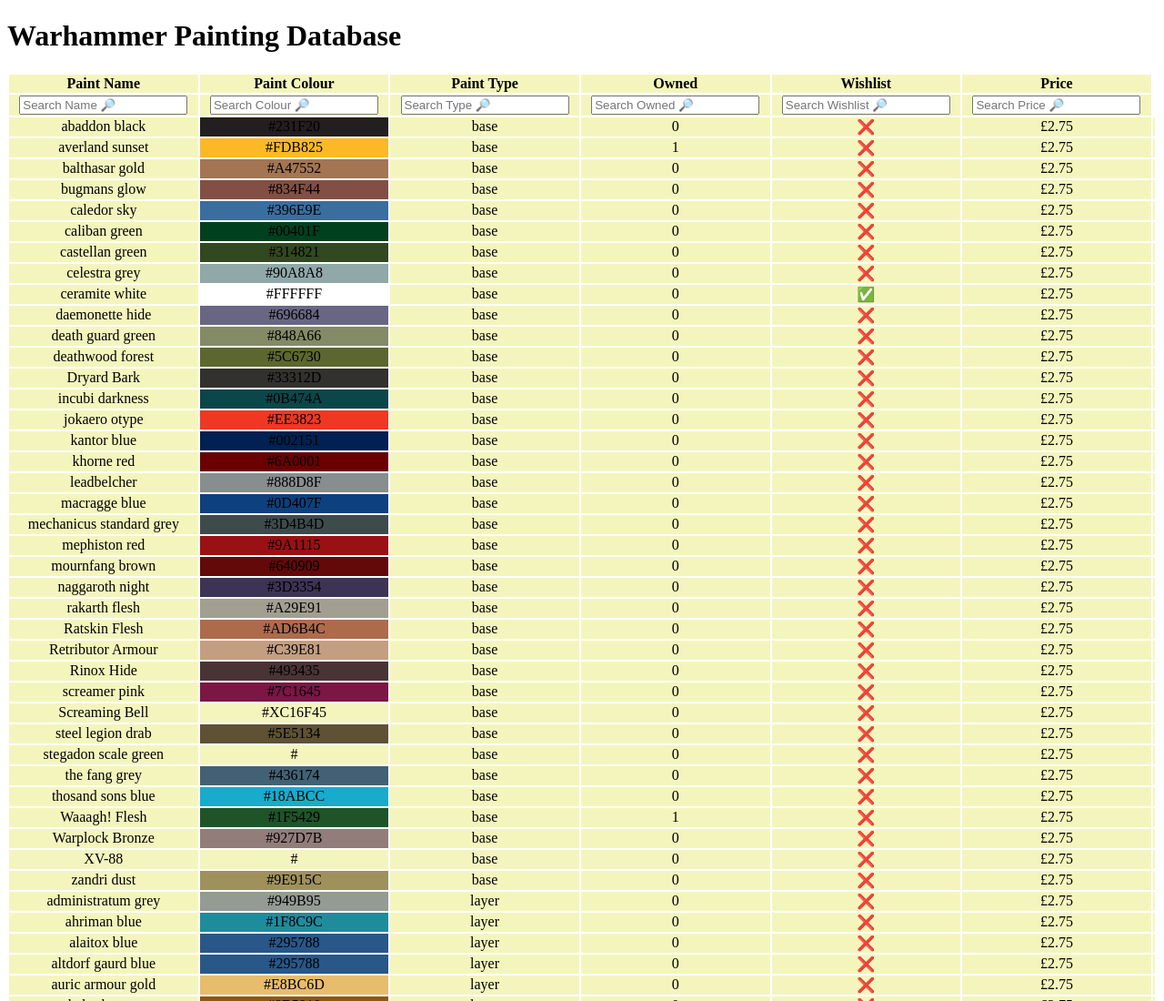
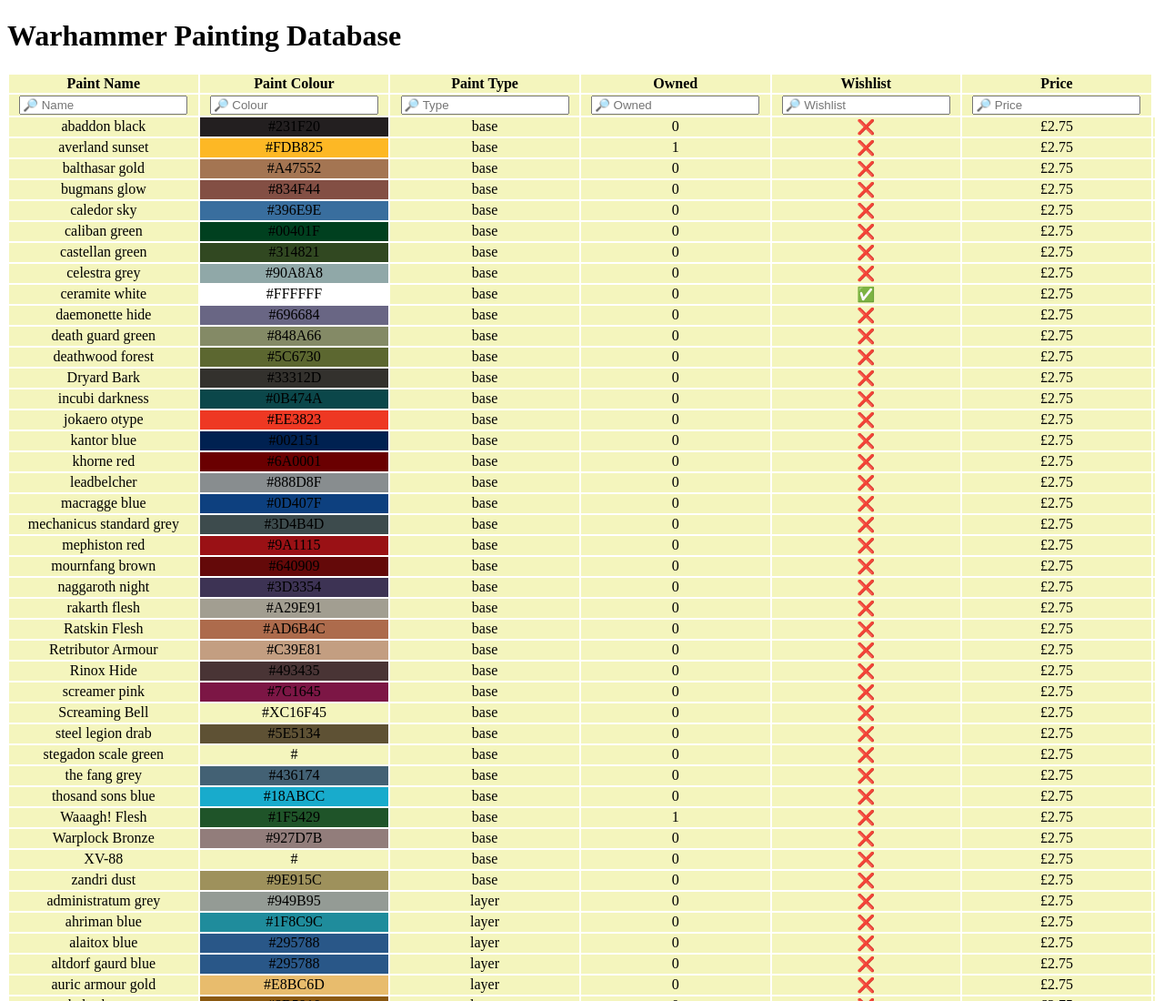
Before and after one commit to barnziebus/inventory-manager, a plain HTML site: page index.html in a window 1280 px wide. Shown: the top 1100 px of the page at 91% size. Drawn offline with Linux system fonts and the light colour scheme.

Commit message:
changed search placeholders

```diff
--- a/index.html
+++ b/index.html
@@ -21,12 +21,12 @@
                 <!-- <th>Delete</th>  -->
             </tr>
             <tr>
-                <td><input type="text" id="nameSearchInput" placeholder="Search Name 🔎"></td>
-                <td><input type="text" id="colorSearchInput" placeholder="Search Colour 🔎"></td>
-                <td><input type="text" id="typeSearchInput" placeholder="Search Type 🔎"></td>
-                <td><input type="text" id="ownedSearchInput" placeholder="Search Owned 🔎"></td>
-                <td><input type="text" id="wishlistSearchInput" placeholder="Search Wishlist 🔎"></td>
-                <td><input type="text" id="priceSearchInput" placeholder="Search Price 🔎"></td>
+                <td><input type="text" id="nameSearchInput" placeholder="🔎 Name"></td>
+                <td><input type="text" id="colorSearchInput" placeholder="🔎 Colour"></td>
+                <td><input type="text" id="typeSearchInput" placeholder="🔎 Type"></td>
+                <td><input type="text" id="ownedSearchInput" placeholder="🔎 Owned"></td>
+                <td><input type="text" id="wishlistSearchInput" placeholder="🔎 Wishlist"></td>
+                <td><input type="text" id="priceSearchInput" placeholder="🔎 Price"></td>
             </tr>
         </table>
     </div>
```
